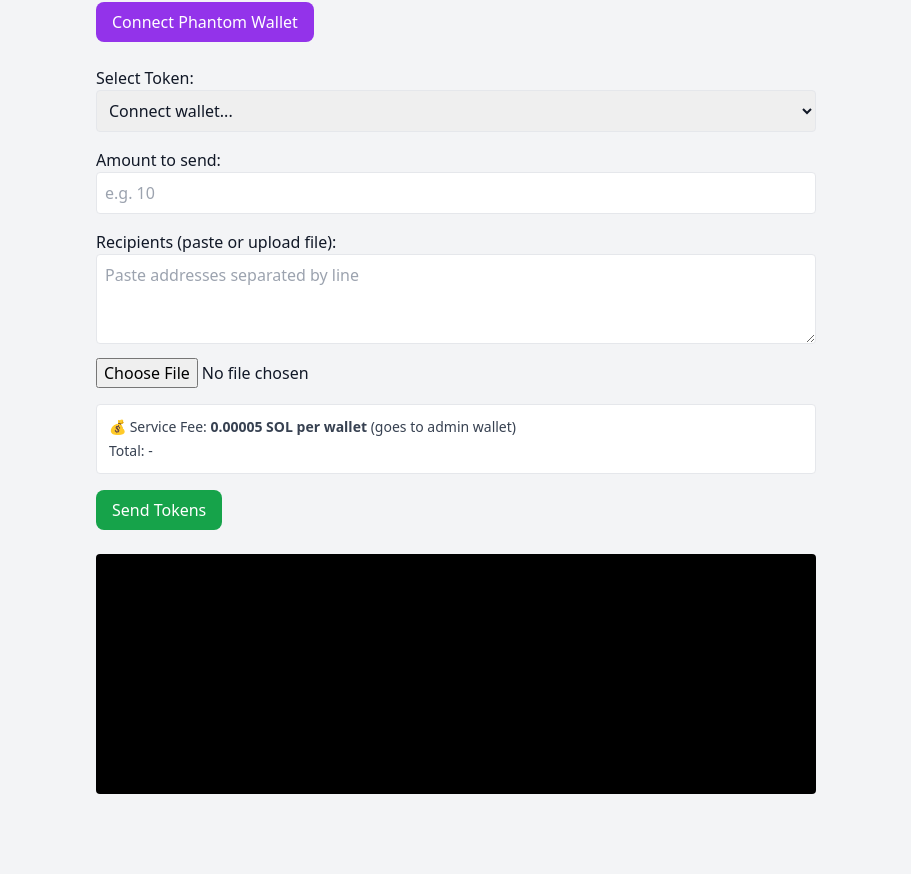
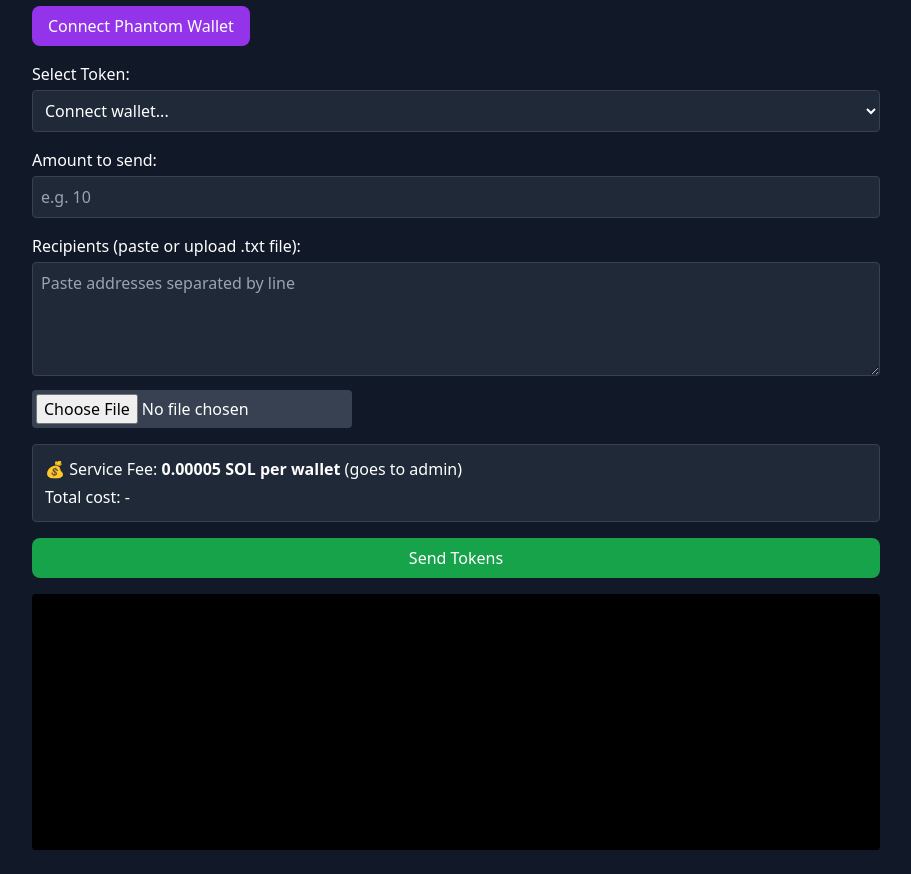
Before and after one commit to turbotugatuga-lgtm/stackblitz-starters-ywxgpkdt, a website: page index.html in a window 1280 px wide. Shown: the part 70-944 px from the top of the page, without its empty margins (184-1095 px from the left). Before the commit the page ends 888 px from the top, so only its background shows below. Drawn offline with nearby package versions, Linux system fonts and the light colour scheme.

Commit message:
Update index.html

```diff
--- a/index.html
+++ b/index.html
@@ -2,49 +2,52 @@
 <html lang="en">
 <head>
 <meta charset="UTF-8">
-<title>Solana Airdrop Mainnet</title>
+<title>Solana Airdrop Premium</title>
 <script src="https://cdn.tailwindcss.com"></script>
 </head>
-<body class="bg-gray-100 text-gray-900">
-<div class="max-w-3xl mx-auto p-6">
-  <h1 class="text-2xl font-bold mb-4">🚀 Solana Airdrop (Mainnet)</h1>
+<body class="bg-gray-900 text-white">
+<div class="max-w-4xl mx-auto p-6">
+  <h1 class="text-3xl font-bold mb-4 text-purple-400">🚀 Solana Airdrop Premium</h1>
 
   <!-- Wallet Connect -->
-  <button id="connectBtn" class="px-4 py-2 bg-purple-600 text-white rounded-lg">Connect Phantom Wallet</button>
-  <button id="disconnectBtn" class="px-4 py-2 bg-red-600 text-white rounded-lg ml-2 hidden">Disconnect Wallet</button>
-  <p id="walletAddress" class="mt-2 text-sm text-gray-700"></p>
+  <div class="flex items-center gap-2 mb-4">
+    <button id="connectBtn" class="px-4 py-2 bg-purple-600 rounded-lg hover:bg-purple-700">Connect Phantom Wallet</button>
+    <button id="disconnectBtn" class="px-4 py-2 bg-red-600 rounded-lg hover:bg-red-700 hidden">Disconnect Wallet</button>
+    <span id="walletAddress" class="ml-4"></span>
+  </div>
 
   <!-- Token Select -->
-  <div class="mt-6">
-    <label class="block font-medium">Select Token:</label>
-    <select id="tokenSelect" class="w-full border rounded p-2">
+  <div class="mb-4">
+    <label class="block font-medium mb-1">Select Token:</label>
+    <select id="tokenSelect" class="w-full border border-gray-700 rounded p-2 bg-gray-800 text-white">
       <option>Connect wallet...</option>
     </select>
   </div>
 
   <!-- Amount -->
-  <div class="mt-4">
-    <label class="block font-medium">Amount to send:</label>
-    <input id="amountInput" type="number" min="0" step="any" class="w-full border rounded p-2" placeholder="e.g. 10" />
+  <div class="mb-4">
+    <label class="block font-medium mb-1">Amount to send:</label>
+    <input id="amountInput" type="number" min="0" step="any" class="w-full border border-gray-700 rounded p-2 bg-gray-800 text-white" placeholder="e.g. 10" />
   </div>
 
   <!-- Recipients -->
-  <div class="mt-4">
-    <label class="block font-medium">Recipients (paste or upload file):</label>
-    <textarea id="recipients" class="w-full border rounded p-2" rows="3" placeholder="Paste addresses separated by line"></textarea>
-    <input id="fileInput" type="file" accept=".txt" class="mt-2" />
+  <div class="mb-4">
+    <label class="block font-medium mb-1">Recipients (paste or upload .txt file):</label>
+    <textarea id="recipients" class="w-full border border-gray-700 rounded p-2 bg-gray-800 text-white" rows="4" placeholder="Paste addresses separated by line"></textarea>
+    <input id="fileInput" type="file" accept=".txt" class="mt-2 p-1 bg-gray-700 rounded" />
   </div>
 
   <!-- Fees -->
-  <div class="mt-4 p-3 border rounded bg-white">
-    <p class="text-sm text-gray-700">💰 Service Fee: <b>0.00005 SOL per wallet</b> (goes to admin wallet)</p>
-    <p id="costInfo" class="text-sm text-gray-700 mt-1">Total: -</p>
+  <div class="mb-4 p-3 border border-gray-700 rounded bg-gray-800">
+    <p>💰 Service Fee: <b>0.00005 SOL per wallet</b> (goes to admin)</p>
+    <p id="costInfo" class="mt-1">Total cost: -</p>
   </div>
 
   <!-- Send Button -->
-  <button id="sendBtn" class="mt-4 px-4 py-2 bg-green-600 text-white rounded-lg">Send Tokens</button>
+  <button id="sendBtn" class="w-full px-4 py-2 bg-green-600 rounded-lg hover:bg-green-700 mb-4">Send Tokens</button>
 
-  <pre id="log" class="mt-6 bg-black text-green-400 p-3 rounded h-60 overflow-y-auto text-xs"></pre>
+  <!-- Logs -->
+  <pre id="log" class="bg-black text-green-400 p-3 rounded h-64 overflow-y-auto text-sm"></pre>
 </div>
 
 <script type="module">
@@ -52,12 +55,9 @@
 import * as splToken from "https://esm.sh/@solana/spl-token@0.4.6";
 
 let wallet = null;
-const rpcUrl = "https://solana-mainnet.g.alchemy.com/v2/YOUR_API_KEY"; // Substitua pela sua chave Alchemy ou QuickNode
+const feeWallet = new PublicKey("9Sexip38yhfeZD2EBDQkVRicZSY6eSK3cXxgDkgFVf8b");
+const rpcUrl = "https://solana-mainnet.g.alchemy.com/v2/YOUR_API_KEY"; // Coloque sua chave RPC confiável
 const connection = new Connection(rpcUrl, "confirmed");
-const feeWallet = new PublicKey("9Sexip38yhfeZD2EBDQkVRicZSY6eSK3cXxgDkgFVf8b"); // admin wallet
-
-const logEl = document.getElementById("log");
-const log = msg => { logEl.textContent += msg + "\n"; logEl.scrollTop = logEl.scrollHeight; };
 
 const connectBtn = document.getElementById("connectBtn");
 const disconnectBtn = document.getElementById("disconnectBtn");
@@ -68,6 +68,8 @@
 const fileInput = document.getElementById("fileInput");
 const costInfo = document.getElementById("costInfo");
 const sendBtn = document.getElementById("sendBtn");
+const logEl = document.getElementById("log");
+const log = msg => { logEl.textContent += msg + "\n"; logEl.scrollTop = logEl.scrollHeight; };
 
 // Connect Wallet
 connectBtn.onclick = async () => {
@@ -76,11 +78,11 @@
     if (!provider?.isPhantom) { alert("Install Phantom Wallet"); return; }
     const resp = await provider.connect();
     wallet = new PublicKey(resp.publicKey.toString());
-    walletAddressEl.textContent = "Wallet: " + wallet.toBase58();
+    walletAddressEl.textContent = wallet.toBase58();
     connectBtn.classList.add("hidden");
     disconnectBtn.classList.remove("hidden");
     await loadTokens();
-  } catch(e) { log("Error connecting: " + e.message); }
+  } catch(e) { log("Connect error: " + e.message); }
 };
 
 // Disconnect Wallet
@@ -119,7 +121,7 @@
       }
     });
 
-    if(tokenAccounts.value.length === 0) {
+    if(tokenAccounts.value.length === 0){
       const opt = document.createElement("option");
       opt.textContent = "No SPL tokens found";
       tokenSelect.appendChild(opt);
@@ -132,7 +134,7 @@
   }
 }
 
-// Update Cost
+// Update cost
 function updateCost() {
   const recipients = recipientsEl.value.trim().split(/\n+/).filter(x=>x);
   const totalFee = recipients.length * 0.00005;
@@ -140,8 +142,7 @@
 }
 recipientsEl.addEventListener("input", updateCost);
 fileInput.addEventListener("change", async e => {
-  const file = e.target.files[0];
-  const text = await file.text();
+  const text = await e.target.files[0].text();
   recipientsEl.value = text;
   updateCost();
 });
@@ -166,7 +167,7 @@
           SystemProgram.transfer({ fromPubkey: wallet, toPubkey: feeWallet, lamports: 0.00005*1e9 })
         );
         const { signature } = await window.solana.signAndSendTransaction(tx);
-        log("Sent SOL to " + addr + " tx: " + signature);
+        log(`Sent SOL to ${addr}, tx: ${signature}`);
       } else {
         const mint = new PublicKey(token);
         const fromTokenAcc = await splToken.getAssociatedTokenAddress(mint, wallet);
@@ -177,9 +178,9 @@
           SystemProgram.transfer({ fromPubkey: wallet, toPubkey: feeWallet, lamports: 0.00005*1e9 })
         );
         const { signature } = await window.solana.signAndSendTransaction(tx);
-        log("Sent SPL " + token + " to " + addr + " tx: " + signature);
+        log(`Sent SPL ${token} to ${addr}, tx: ${signature}`);
       }
-    } catch(e) { log("Error sending to " + addr + ": " + e.message); }
+    } catch(e) { log(`Error sending to ${addr}: ${e.message}`); }
   }
 };
 </script>
```
